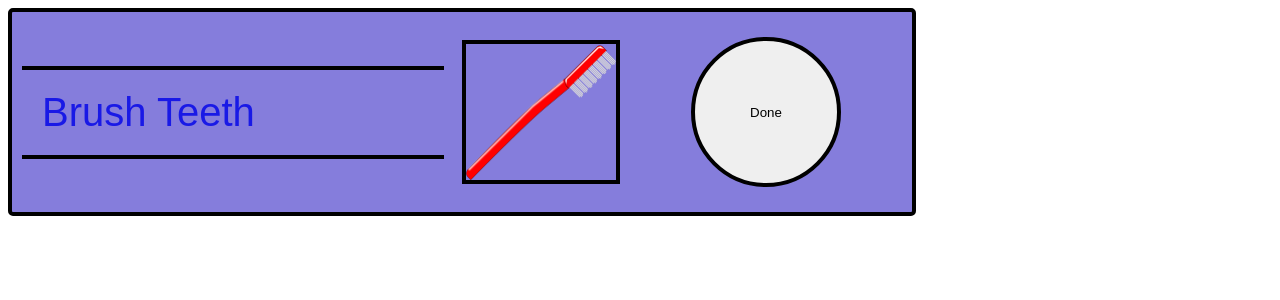
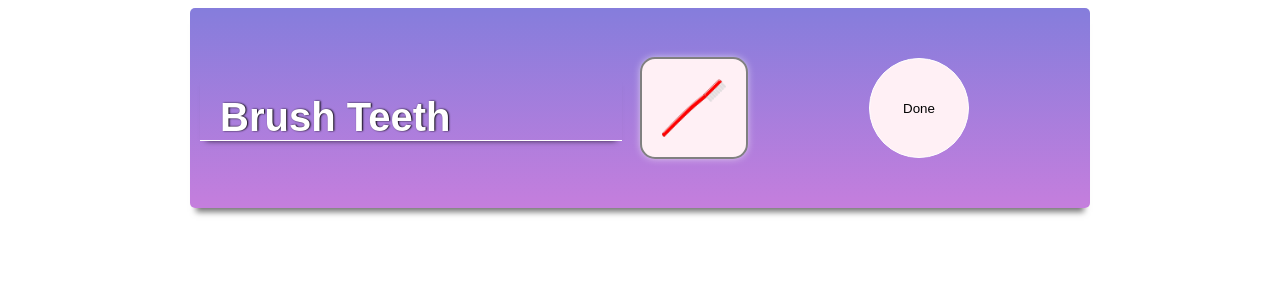
Before and after one commit to MatCre/Habit-Tracker, a React (Create React App) app in the folder habit-tracker/: page / in a window 1280 px wide. Shown: the top 300 px of the page. Built offline with nearby package versions, Linux system fonts and the light colour scheme.

Commit message:
Base Habit component style done will revisit, especially the button it looks aweful, i need button css practice

```diff
--- a/habit-tracker/src/Sass/Components/_habitCard.scss
+++ b/habit-tracker/src/Sass/Components/_habitCard.scss
@@ -1,29 +1,35 @@
 @import '../mixins';
 @import '../variables';
-$border: 4px solid black;
+$border: 1px solid white;
 
 .habit-wrapper{
     @include box($boxStyle1...);
-    border: $border;
     border-radius: 5px;
     display: grid;
     grid-template-columns: 2fr 1fr 1fr;
     gap: 8px;
     justify-content: center;
     align-items: center;
+    box-shadow: $boxShadow1;
+    background: linear-gradient($primaryColor1, $secondaryColor1);
+
 }
 .habit-name {
-    border-top: $border;
     border-bottom: $border;
-    padding: 20px;
+    padding: 20px 20px 0 20px;
     margin: 10px;
+    box-shadow: 0 5px 6px -6px black;
 }
 .habit-image {
-    border: $border;
-    max-width: 150px;
+    background-color: lavenderblush;
+    width: 4rem;
+    padding: 20px;
+    border-radius: 15px;
+    border: 2px solid grey;
+    box-shadow: 0 0 8px -2px whitesmoke;
 }
 .habit-done {
     border: $border;
-    width: 150px;
-    height: 150px;
+    width: 100px;
+    height: 100px;
 }
--- a/habit-tracker/src/Sass/_elements.scss
+++ b/habit-tracker/src/Sass/_elements.scss
@@ -1,7 +1,8 @@
+@import './variables';
+
 html {
     body {
-        font-family: $font;
-        color: white;
+        color: #7EB5DD;
     }
 }
 
@@ -24,9 +25,13 @@ h2 {
 
 h3 {
     font-size: $smallHeading;
+    color: white;
+    font-weight: 600;
+    text-shadow: black 1px 0 2px;
 }
 
 button {
+    background: lavenderblush;
     outline-color: transparent;
     border-radius: 50%;
     transition: all 0.5s;
@@ -36,6 +41,6 @@ button {
     &:hover {
         outline-color: transparent;
         box-shadow: 0 0 0 2px black;
-        background-color: rgba(0, 0, 0, 0.2);
+        background-color: $secondaryColor1;
     }
 }
--- a/habit-tracker/src/Sass/_variables.scss
+++ b/habit-tracker/src/Sass/_variables.scss
@@ -1,10 +1,13 @@
 $niceYellow: '#F1E100';
-$font: "monospace";
+$fontColor: '#11049F';
 $niceBlue: '#1919E6';
 $largeHeading: 90px;
 $mediumHeading: 60px;
 $smallHeading: 40px;
 $primaryColor1: #857DDC;
+$secondaryColor1: #C57EDD;
+$boxShadow1: 0 10px 6px -6px #777;
+$boxShadow2: 0 10px 4px 6px #777;
 
 //First Box style with set wight height and background color
 $boxStyle1: 900px, 200px, $primaryColor1;
--- a/habit-tracker/src/components/App.js
+++ b/habit-tracker/src/components/App.js
@@ -9,6 +9,9 @@ export const theme = {
     niceBlue: '#1919E6'
 };
 
+const state = {
+    habits: {},
+}
 // const Card = styled.div`
 //     max-width: 350px;
 //     border: 5px solid ${props => props.theme.niceYellow};
@@ -39,6 +42,8 @@ export const theme = {
 const GlobalStyles = styled.div`
     font-family: ${props => props.theme.font};
     color: ${props => props.theme.niceBlue};
+    display: flex;
+    justify-content: center;
 `
 
 class App extends React.Component {
--- /dev/null
+++ b/habit-tracker/src/components/HabitList.js
@@ -0,0 +1 @@
+//A list of habits that will be saved by the user to add to their Habit stack.
```
